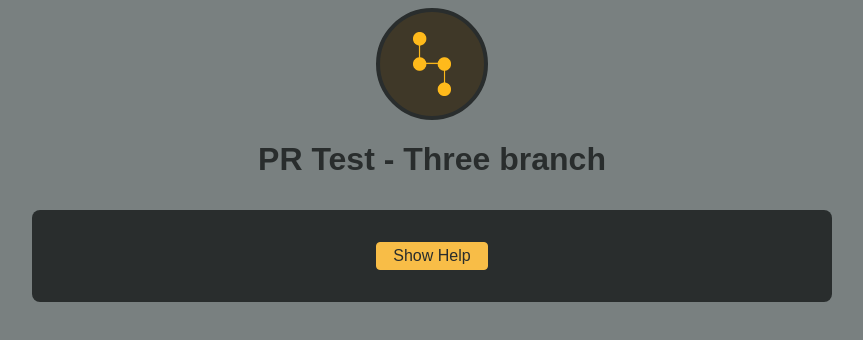
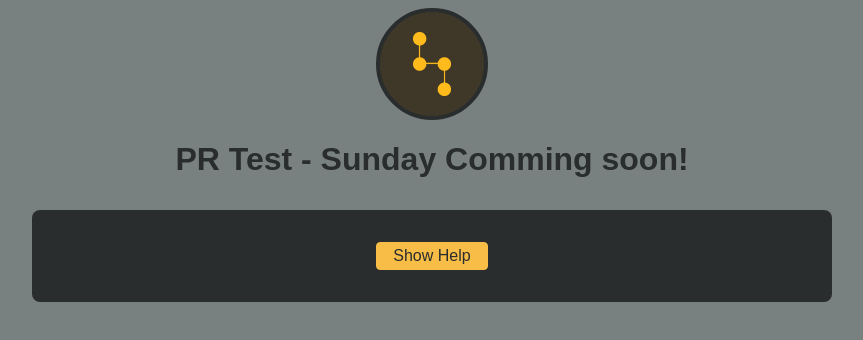
Before and after one commit to the-juliet/github-problems, a React (Vite) app: page / in a window 1280 px wide. Shown: the top 340 px of the page, without its empty margins (208-1071 px from the left). Built offline with nearby package versions, Linux system fonts and the light colour scheme.

Commit message:
Update App.jsx

```diff
--- a/src/App.jsx
+++ b/src/App.jsx
@@ -8,7 +8,7 @@ function App() {
         <div id="logo-img">
           <img src={logo} />
         </div>
-        <h1>PR Test - Three branch </h1>
+        <h1>PR Test - Sunday Comming soon! </h1>
       </header>
       <MainContent />
     </>
```
